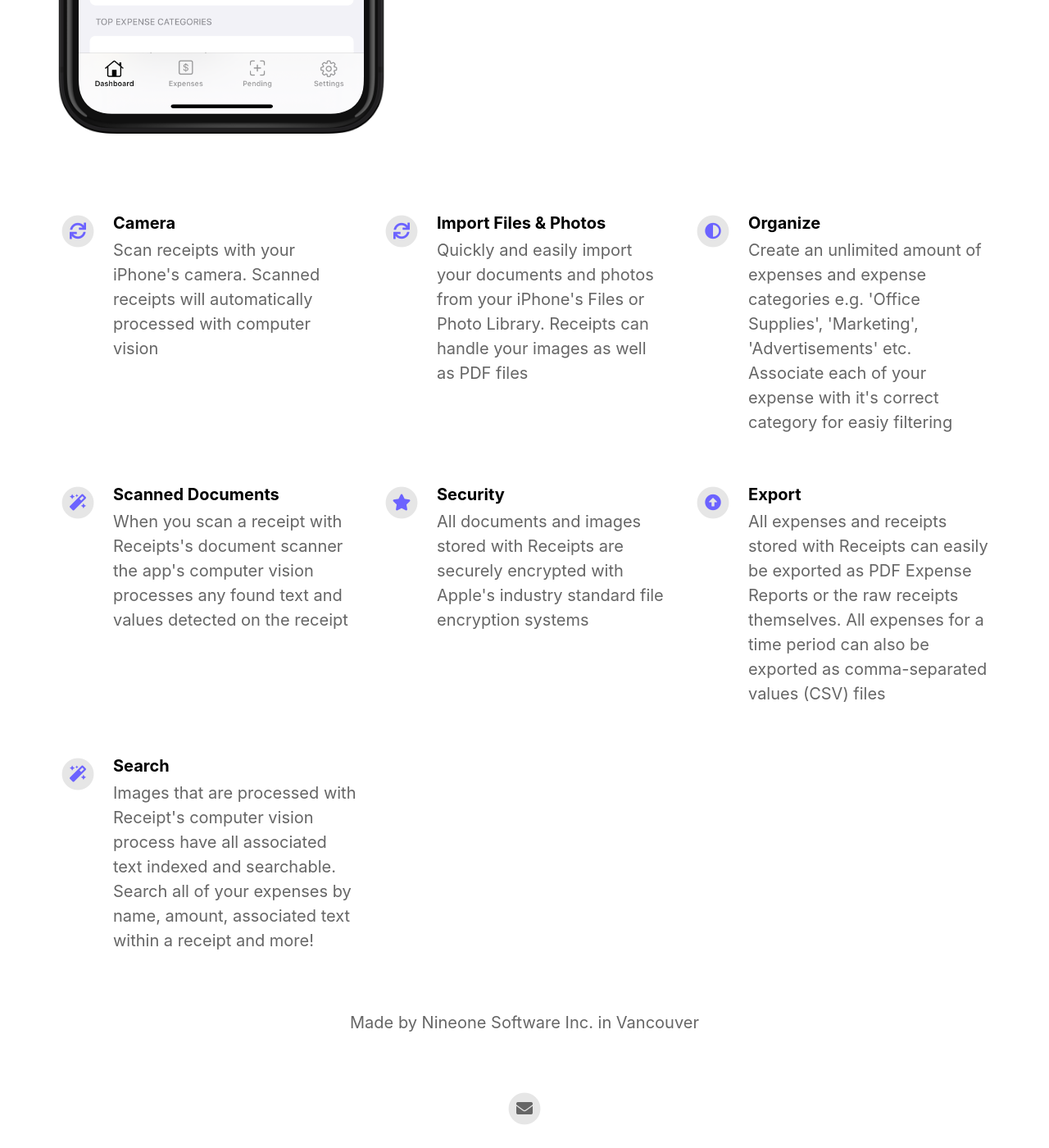
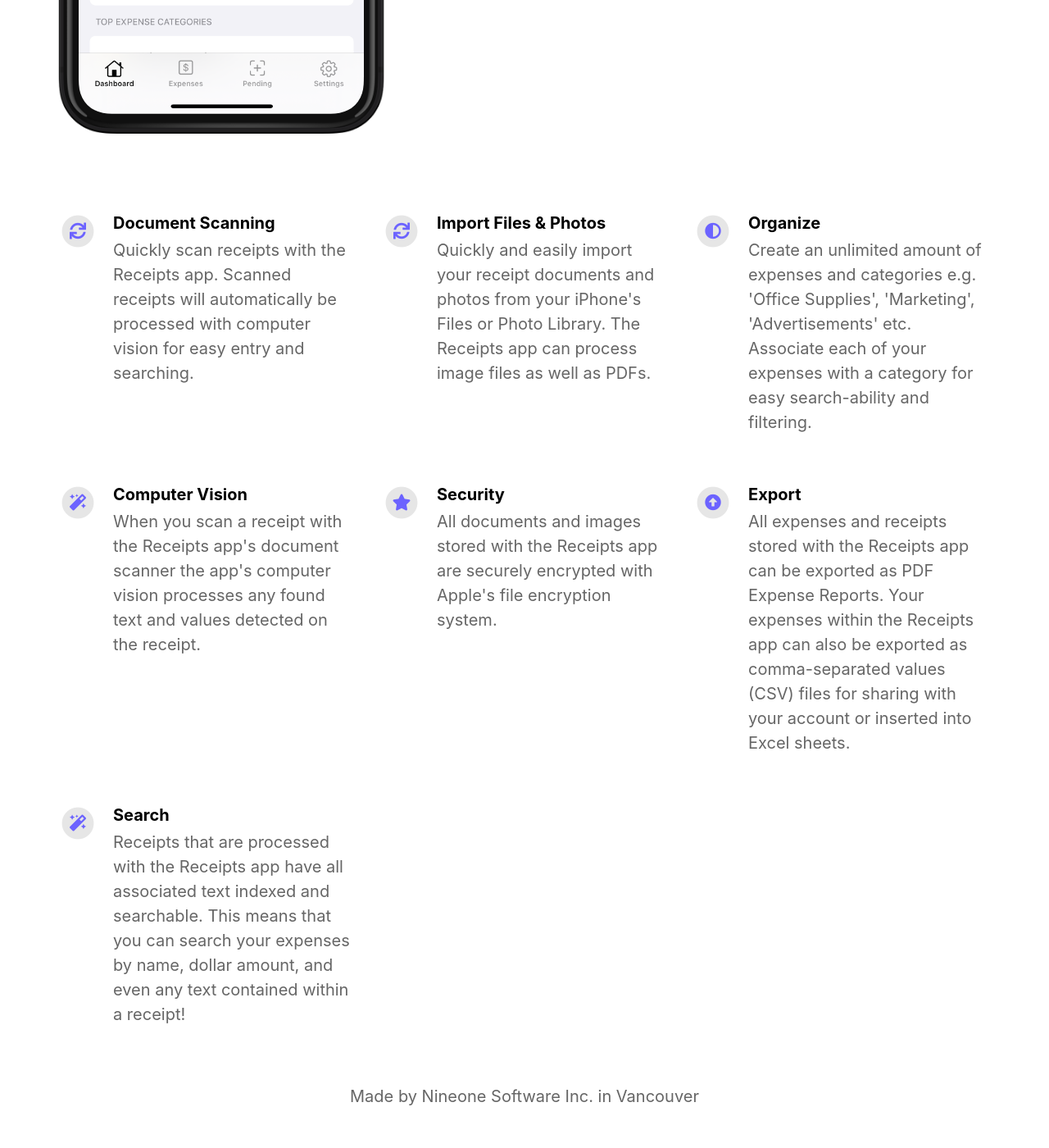
Before and after one commit to NineoneSoftware/receipts-landing-page, a Jekyll site: the page built from index.html, in a window 1280 px wide and 1400 px high, scrolled down 822 px. Shown: the whole window at 82% size. Built offline with Jekyll 4.4.1, drawn with Linux system fonts in a browser that asks for light colours; nearby versions of some CDN libraries.

Commit message:
copy update

```diff
--- a/_config.yml
+++ b/_config.yml
@@ -31,32 +31,32 @@ youtube_username                          :
 
 # Feature List                            Edit, add or remove features to be presented.    2. Import photos from your Photo Library from an album you've created in WorkCam 3. Send up to 50 photos at a time from your Photo Library to WorkCam via the iOS share sheet
 features                                  :
-  - title                                 : Camera
-    description                           : Scan receipts with your iPhone's camera. Scanned receipts will automatically processed with computer vision
+  - title                                 : Document Scanning
+    description                           : Quickly scan receipts with the Receipts app. Scanned receipts will automatically be processed with computer vision for easy entry and searching.
     fontawesome_icon_name                 : sync
 
   - title                                 : Import Files & Photos
-    description                           : Quickly and easily import your documents and photos from your iPhone's Files or Photo Library. Receipts can handle your images as well as PDF files
+    description                           : Quickly and easily import your receipt documents and photos from your iPhone's Files or Photo Library. The Receipts app can process image files as well as PDFs.
     fontawesome_icon_name                 : sync
 
   - title                                 : Organize
-    description                           : Create an unlimited amount of expenses and expense categories e.g. 'Office Supplies', 'Marketing', 'Advertisements' etc. Associate each of your expense with it's correct category for easiy filtering
+    description                           : Create an unlimited amount of expenses and categories e.g. 'Office Supplies', 'Marketing', 'Advertisements' etc. Associate each of your expenses with a category for easy search-ability and filtering.
     fontawesome_icon_name                 : adjust
 
-  - title                                 : Scanned Documents
-    description                           : When you scan a receipt with Receipts's document scanner the app's computer vision processes any found text and values detected on the receipt
+  - title                                 : Computer Vision
+    description                           : When you scan a receipt with the Receipts app's document scanner the app's computer vision processes any found text and values detected on the receipt.
     fontawesome_icon_name                 : magic
 
   - title                                 : Security
-    description                           : All documents and images stored with Receipts are securely encrypted with Apple's industry standard file encryption systems
+    description                           : All documents and images stored with the Receipts app are securely encrypted with Apple's file encryption system.
     fontawesome_icon_name                 : star
 
   - title                                 : Export
-    description                           : All expenses and receipts stored with Receipts can easily be exported as PDF Expense Reports or the raw receipts themselves. All expenses for a time period can also be exported as comma-separated values (CSV) files
+    description                           : All expenses and receipts stored with the Receipts app can be exported as PDF Expense Reports. Your expenses within the Receipts app can also be exported as comma-separated values (CSV) files for sharing with your account or inserted into Excel sheets.
     fontawesome_icon_name                 : arrow-alt-circle-up
 
   - title                                 : Search
-    description                           : Images that are processed with Receipt's computer vision process have all associated text indexed and searchable. Search all of your expenses by name, amount, associated text within a receipt and more!
+    description                           : Receipts that are processed with the Receipts app have all associated text indexed and searchable. This means that you can search your expenses by name, dollar amount, and even any text contained within a receipt!
     fontawesome_icon_name                 : magic
 
 
```
